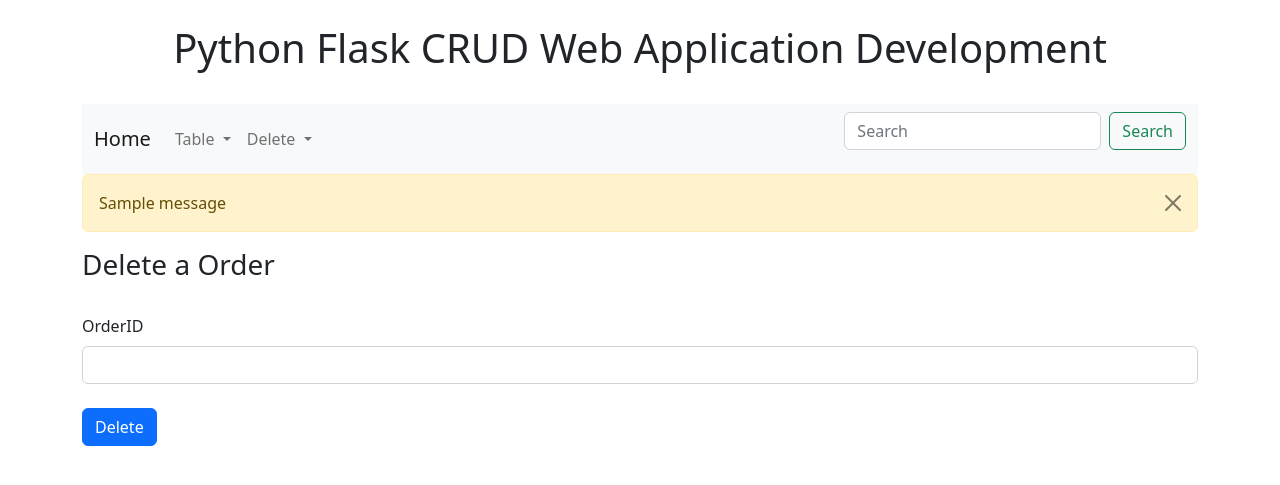
After one commit to sabshock/Flask_zappa, a Flask app: page /deleteorder in a window 1280 px wide. The commit adds this page. Shown: the top 485 px of the page. Run offline with Flask 2, Linux system fonts and the light colour scheme; one stand-in notice (Sample message) is shown; parts of the project's set-up code (start-up, migrations or seed data) failed here and were passed over.

Commit message:
update with delete feature

```diff
--- a/app.py
+++ b/app.py
@@ -163,6 +163,80 @@ def search():
         return render_template('search.html',form=form,customer_id = customer_id,data=data)
 
 
+class cust_delete_form(FlaskForm):
+    id = StringField('CustomerID',validators=[DataRequired()])
+    delete  = SubmitField('Delete')
+
+@app.route('/deletecustomer',methods = ['POST','GET'])
+def delete_customer():
+    form = cust_delete_form()
+    to_delete = None
+    if request.method == 'POST':
+        to_delete = request.form['id']
+        try:
+            check = Customer_table.get_item(Key={'CustomerID':to_delete})['Item']
+            Customer_table.delete_item(Key = {'CustomerID':to_delete})
+            form.id.data = ''
+            flash(f'Customer {to_delete} has been Deleted')
+            return render_template('delete.html',form=form,table = 'customer_table',name = 'Customer',route = '/deletecustomer')
+        except KeyError:
+            flash(f'The Customer {to_delete} does not exist in the customer table')
+            form.id.data = ''
+            return render_template('delete.html',form=form,table = 'customer_table',name = 'Customer',route = '/deletecustomer')
+    else:
+        form.id.data = ''
+        return render_template('delete.html',form=form,table = 'customer_table',name = 'Customer',route = '/deletecustomer')
+
+class prod_delete_form(FlaskForm):
+    id = StringField('ProductID',validators=[DataRequired()])
+    delete  = SubmitField('Delete')
+
+@app.route('/deleteproduct',methods = ['POST','GET'])
+def delete_product():
+    form = prod_delete_form()
+    to_delete = None
+    if request.method == 'POST':
+        to_delete = request.form['id']
+        try:
+            check = Product_table.get_item(Key={'ProductID':to_delete})['Item']
+            Product_table.delete_item(Key = {'ProductID':to_delete})
+            form.id.data = ''
+            flash(f'Product {to_delete} has been Deleted')
+            return render_template('delete.html',form=form,table = 'product_table',name = 'Product',route = '/deleteproduct')
+        except KeyError:
+            flash(f'The Product {to_delete} does not exist in the product table')
+            form.id.data = ''
+            return render_template('delete.html',form=form,table = 'product_table',name = 'Product',route = '/deleteproduct')
+    else:
+        form.id.data = ''
+        return render_template('delete.html',form=form,table = 'product_table',name = 'Product',route = '/deleteproduct')
+
+
+class order_delete_form(FlaskForm):
+    id = StringField('OrderID',validators=[DataRequired()])
+    delete  = SubmitField('Delete')
+
+@app.route('/deleteorder',methods = ['POST','GET'])
+def delete_order():
+    form = order_delete_form()
+    to_delete = None
+    if request.method == 'POST':
+        to_delete = request.form['id']
+        try:
+            check = Order_table.get_item(Key={'OrderID':to_delete})['Item']
+            Order_table.delete_item(Key = {'OrderID':to_delete})
+            form.id.data = ''
+            flash(f'Order {to_delete} has been Deleted')
+            return render_template('delete.html',form=form,table = 'order_table',name = 'Order',route = '/deleteorder')
+        except KeyError:
+            flash(f'The Order {to_delete} does not exist in Order table')
+            form.id.data = ''
+            return render_template('delete.html',form=form,table = 'order_table',name = 'Order',route = '/deleteorder')
+    else:
+        form.id.data = ''
+        return render_template('delete.html',form=form,table = 'order_table',name = 'Order',route = '/deleteorder')
+
+
 
 if __name__ =='__main__':
     app.run(debug=True)
--- /dev/null
+++ b/templates/delete.html
@@ -0,0 +1,23 @@
+{% extends "base.html"%}
+{% include 'header.html'%}
+{% block head %}
+{% include 'navbar.html'%}
+{% endblock %}
+
+{% block body %}
+
+{% for msg in get_flashed_messages() %}
+    <div class="alert alert-warning alert-dismissible fade show" role="alert">
+        {{msg}}
+        <button type="button" class="btn-close" data-bs-dismiss="alert" aria-label="Close"></button>
+    </div>
+{% endfor%}
+<h3>Delete a {{name}}</h3>
+    <br/>
+    <form action={{route}} method = 'POST'>
+        {{form.hidden_tag()}}
+        {{form.id.label(class='form-label')}}
+        {{form.id(class='form-control')}}
+        <br/>
+        {{form.delete(class = 'btn btn-primary')}}
+{% endblock %}
--- a/templates/edit.html
+++ b/templates/edit.html
@@ -16,7 +16,7 @@
     <h3>Update User {{customer_id}}</h3>
     <br/>
     <form action="/editcustomer/{{customer_id}}"method = 'POST'>
-
+        {{form.hidden_tag()}}
         {{form.CompanyName.label(class='form-label')}}
         {{form.CompanyName(class='form-control',value=name_to_update.CompanyName)}}
         <br/>
--- a/templates/navbar.html
+++ b/templates/navbar.html
@@ -16,6 +16,17 @@
               <li><a class="dropdown-item" href="{{url_for('order_table')}}">Orders</a></li>
             </ul>
           </li>
+
+          <li class="nav-item dropdown">
+            <a class="nav-link dropdown-toggle" href="#" role="button" data-bs-toggle="dropdown" aria-expanded="false">
+              Delete
+            </a>
+            <ul class="dropdown-menu">
+              <li><a class="dropdown-item" href="{{url_for('delete_customer')}}">Customer Table</a></li>
+              <li><a class="dropdown-item" href="{{url_for('delete_product')}}">Product Table</a></li>
+              <li><a class="dropdown-item" href="{{url_for('delete_order')}}">Orders</a></li>
+            </ul>
+          </li>
         </ul>
         <form method = "POST" action = "{{url_for('search')}}" class="d-flex" role="search">
           <input class="form-control me-2" type="search" placeholder="Search" aria-label="Search" name = 'searched'>
--- a/templates/order_edit.html
+++ b/templates/order_edit.html
@@ -15,6 +15,7 @@
 <h3>Order Update {{order_id}}</h3>
     <br/>
     <form action="/editorder/{{order_id}}"method = 'POST'>
+        {{form.hidden_tag()}}
         {{form.CustomerID.label(class='form-label')}}
         {{form.CustomerID(class='form-control',value=order_to_update.CustomerID)}}
         <br/>
--- a/templates/product_edit.html
+++ b/templates/product_edit.html
@@ -15,6 +15,7 @@
 <h3>Product Update {{product_id}}</h3>
     <br/>
     <form action="/editproduct/{{product_id}}"method = 'POST'>
+        {{form.hidden_tag()}}
         {{form.ProductName.label(class='form-label')}}
         {{form.ProductName(class='form-control',value=product_to_update.ProductName)}}
         <br/>
```
